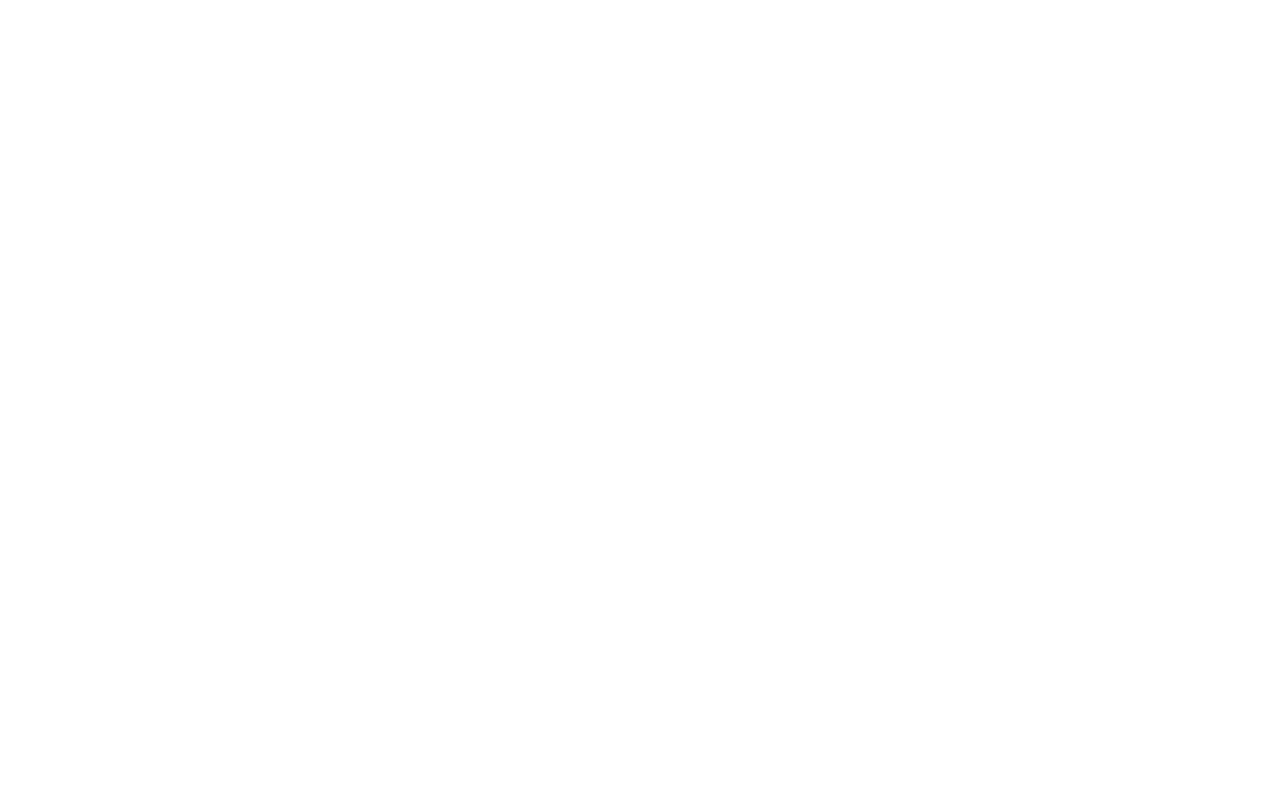
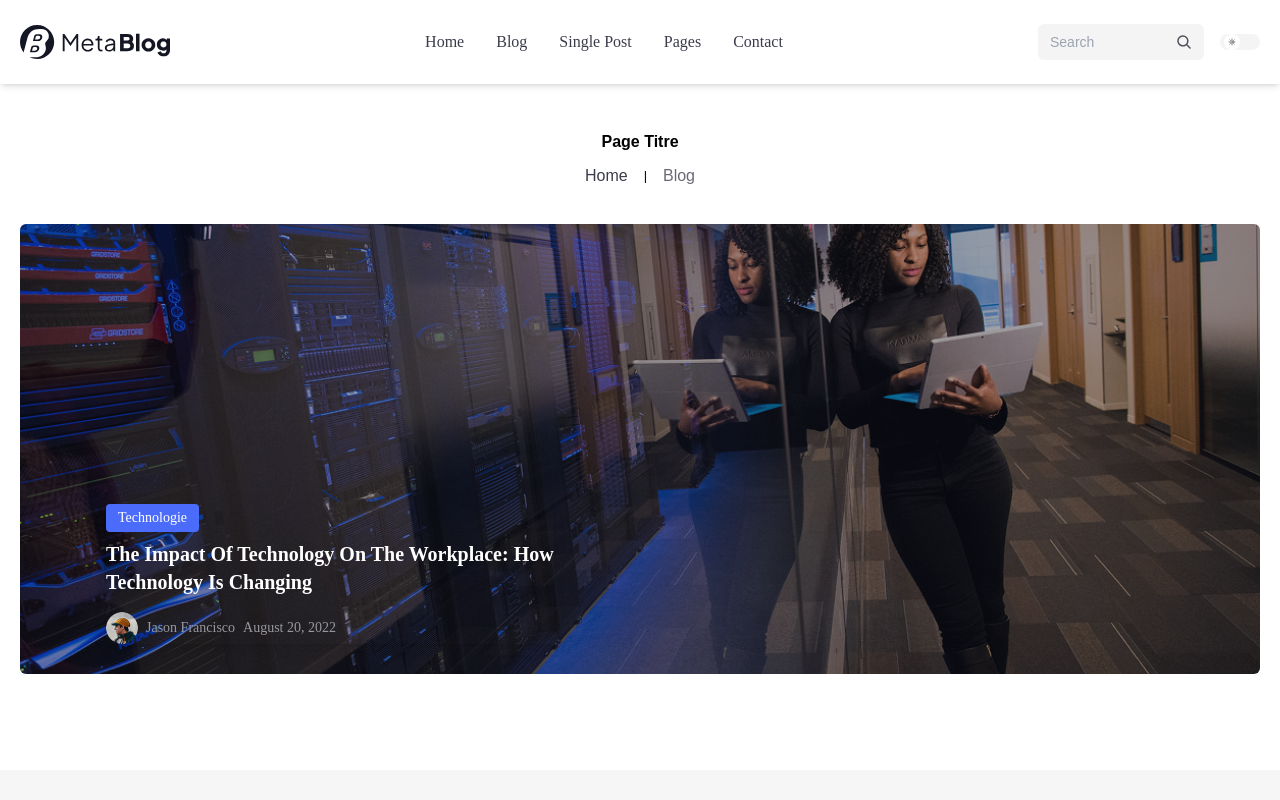
Before and after one commit to eliezermasial/meta-blog, a React (Vite) app: page /blog in a window 1280 px wide. Before the commit this address had no page. Shown: the top 800 px of the page. Built offline with nearby package versions, Linux system fonts and the light colour scheme.

Commit message:
feat: create HeroBlog section with page title, breadcrumb navigation, hero image, and article preview

```diff
--- a/src/App.jsx
+++ b/src/App.jsx
@@ -1,12 +1,14 @@
-import { Routes, Route } from 'react-router-dom'
-import Layout from './components/Layout'
-import Home from './pages/Home'
+import { Routes, Route } from 'react-router-dom';
+import Layout from './components/Layout';
+import Home from './pages/Home';
+import Blog from './pages/Blog';
 
 function App() {
   return (
     <Routes>
       <Route element={<Layout />}>
         <Route path="/" element={<Home />} />
+        <Route path='/blog' element={<Blog />} />
       </Route>
     </Routes>
   )
--- /dev/null
+++ b/src/components/HeroBlog/index.jsx
@@ -0,0 +1,34 @@
+import { NavLink } from "react-router-dom";
+import imgHeroBlog from "../../assets/Image.png";
+import smallImg from "../../assets/SmallImg.png";
+
+
+function HeroBlog () {
+
+    return (
+        <section className="relative capitalize">
+            <div className=" flex flex-col justify-center items-center py-4 my-5 font-['Work_Sans] tracking-normal ">
+                <h1 className="mb-3 font-semibold leading-5 tex-[30px] ">page titre</h1>
+                <ul className="flex gap-4 font-normal">
+                    <li><NavLink to="/" className="text-[#3B3C4A] leading-5 hover:border hover:border-[#3B3C4A] hover:p-1 ">home</NavLink></li>
+                    <small>|</small>
+                    <li><NavLink to="/blog" className={({isActive}) => isActive ? "text-[#696A75] tex-[16px]" : "" }>Blog</NavLink></li>
+                </ul>
+            </div>
+            <div>
+                <img src={imgHeroBlog} className="w-full h-[450px] object-cover rounded-md" alt="hero image"/>
+            </div>
+            <div className="absolute -bottom-10 left-1/4 max-w-md transform -translate-x-1/2 -translate-y-1/2 text-[#FFFF] shadow-lg ">
+                <button className="mb-2 text-sm font-['Work_Sans'] text-white font-medium bg-[#4B6BFB] px-3 py-1 rounded">Technologie</button>
+                <p className="mb-4 font-['Work_Sans'] font-semibold text-xl ">The Impact of Technology on the Workplace: How Technology is Changing</p>
+                <div className="flex items-center text-[#97989F] gap-2">
+                    <img src={smallImg} alt="petit image" className="w-8 h-8 rounded-full" />
+                    <span className="text-sm font-['Work_Sans'] leading-5">Jason Francisco</span>
+                    <span className="text-sm font-['Work_Sans'] leading-5">August 20, 2022</span>
+                </div>
+            </div>
+        </section>
+    )
+}
+
+export default HeroBlog;
--- /dev/null
+++ b/src/pages/Blog/index.jsx
@@ -0,0 +1,13 @@
+import Footer from "../../components/Footer";
+import HeroBlog from "../../components/HeroBlog";
+
+
+function Blog () {
+    return (
+        <div>
+            <HeroBlog />
+        </div>
+    )
+}
+
+export default Blog
```
Also changed, not shown: src/assets/imgBlog.jpg (added).
